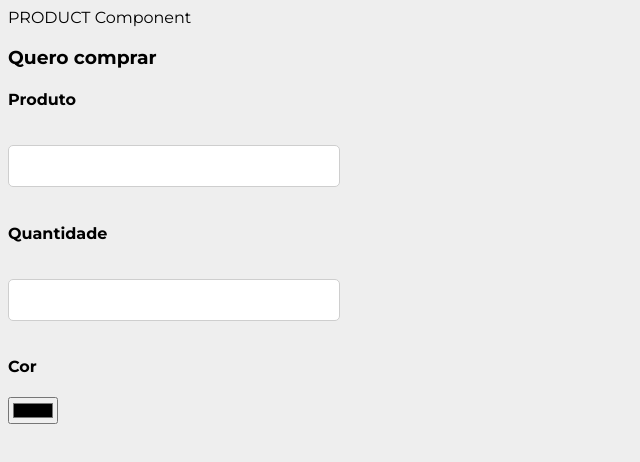
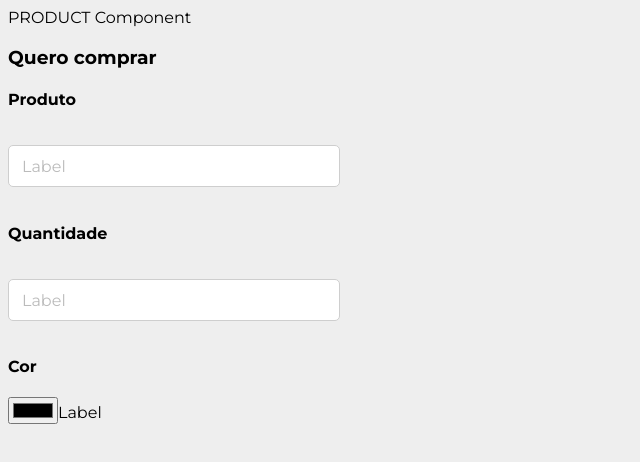
Before and after one commit to marcusviniciusmo/CompanhiaDoSaldo_Website_DEPRECATED, a React (Create React App) app in the folder frontend/: page /pedidos/Product in a window 1280 px wide. Shown: the top 462 px of the page, without its empty margins (0-640 px from the left). Built offline with nearby package versions, Linux system fonts and the light colour scheme.

Commit message:
Styling the label when the input is onFocus

```diff
--- a/frontend/src/components/Input/index.tsx
+++ b/frontend/src/components/Input/index.tsx
@@ -26,7 +26,7 @@ function Input({
   placeholder,
 }: Props) {
   return (
-    <>
+    <div className={`${type}InputContainer`}>
       <input
         className={`${type}InputForm`}
         type={type}
@@ -40,7 +40,8 @@ function Input({
         defaultValue={defaultValue}
         placeholder={placeholder}
       />
-    </>
+      <label htmlFor={id}>Label</label>
+    </div>
   );
 };
 
--- a/frontend/src/components/Input/styles.css
+++ b/frontend/src/components/Input/styles.css
@@ -40,3 +40,43 @@ input.rangeInputForm {
 input.rangeInputForm:hover {
   box-shadow: 0.1rem 0.1rem 4rem var(--first-color-opacity);
 }
+
+div.textInputContainer,
+div.emailInputContainer,
+div.dateInputContainer {
+  position: relative;
+  display: flex;
+  flex-direction: column;
+}
+
+div.textInputContainer:focus-within label,
+div.emailInputContainer:focus-within label,
+div.dateInputContainer:focus-within label {
+  background: var(--background-color-light);
+  color: var(--first-color);
+  padding-inline: 0.5rem;
+  transform: translate(0rem, 1rem) scale(0.8);
+  transition: all 0.3s ease-in-out;
+}
+
+div.textInputContainer label,
+div.emailInputContainer label,
+div.dateInputContainer label {
+  color: var(--auxiliar-color-neutral);
+  font-size: 1.6rem;
+  line-height: 1;
+  position: absolute;
+  left: 1.4rem;
+  pointer-events: none;
+  transform: translate(0rem, 2.9rem) scale(1);
+  transform-origin: top left;
+  transition: 0.2s cubic-bezier(0, 0, 0.2, 1) 0s;
+}
+
+div.dateInputContainer:focus-within label {
+  display: block;
+}
+
+div.dateInputContainer label {
+  display: none;
+}
```
